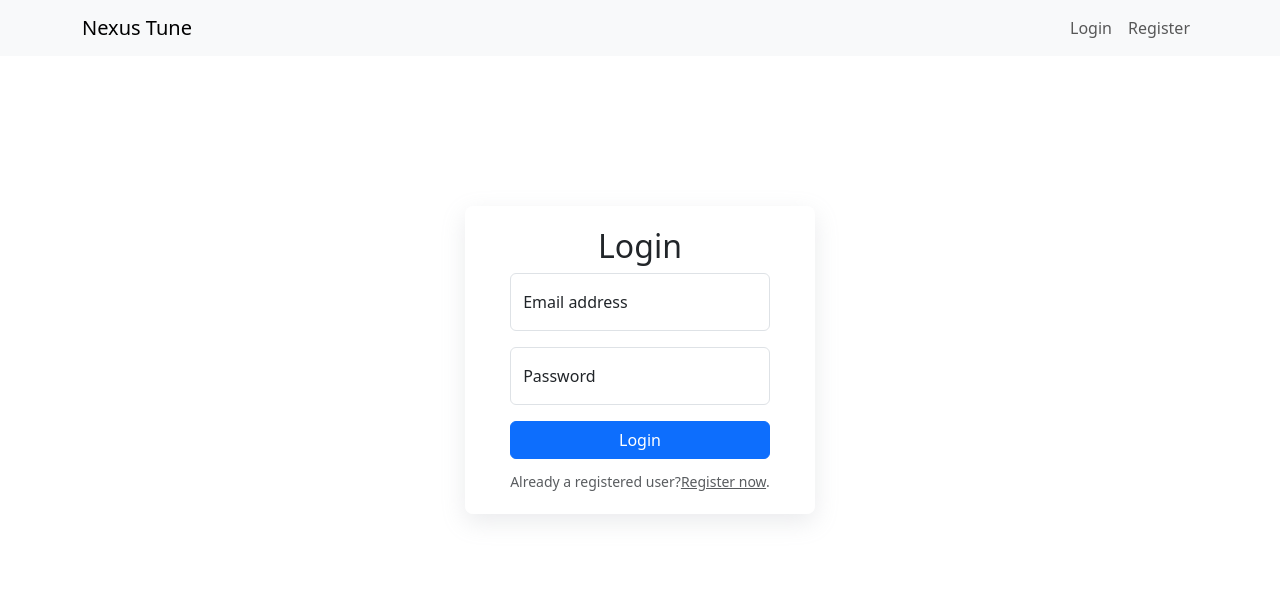
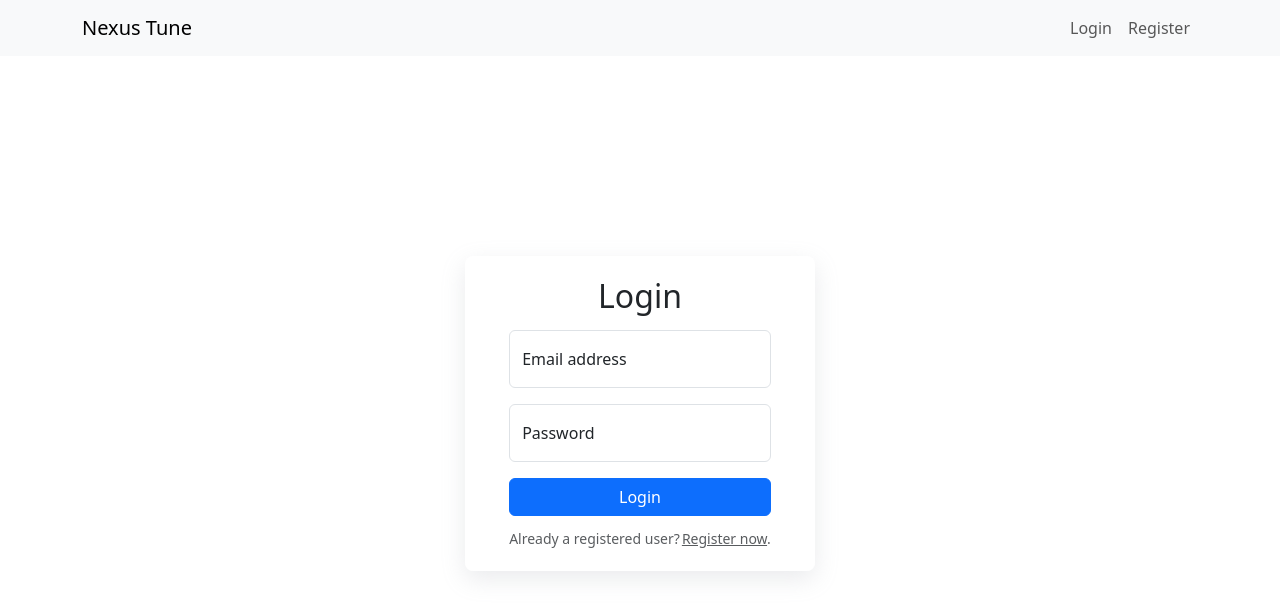
Before and after one commit to rkehadzhiyski/NexusTune, a React (Vite) app in the folder client/: page /login in a window 1280 px wide. Shown: the top 614 px of the page. Built offline with nearby package versions, Linux system fonts and the light colour scheme.

Commit message:
fix main container positioning and login styles

```diff
--- a/client/src/App.tsx
+++ b/client/src/App.tsx
@@ -9,17 +9,19 @@ import CreatePodcast from "./components/createPodcast/CreatePodcast";
 
 const App = () => {
     return (
-        <>
-            <AuthProvider>
-                <Navigation />
+        <AuthProvider>
+            <div className='main'>
+            <Navigation />
+            <div className='inner-container'>
                 <Routes>
                     <Route path="/" element={<Home />} ></Route>
                     <Route path="/login" element={<Login />}></Route>
                     <Route path="/register" element={<Register />} ></Route>
                     <Route path="/create-podcast" element={<CreatePodcast />} ></Route>
                 </Routes>
-            </AuthProvider>
-        </>
+                </div>
+            </div>
+        </AuthProvider>
     )
 }
 
--- a/client/src/components/login/login.module.css
+++ b/client/src/components/login/login.module.css
@@ -21,6 +21,7 @@
 .heading {
     display: flex;
     justify-content: center;
+    margin-bottom: 15px;
 }
 
 .form-fields {
@@ -35,4 +36,5 @@
 .underline-pointer {
     cursor: pointer;
     text-decoration: underline;
+    margin-left: 2px;
 }
--- /dev/null
+++ b/client/src/main.css
@@ -0,0 +1,15 @@
+body{
+    height: 100vh;
+}
+
+.main{
+    height: 100%;
+}
+
+.inner-container {
+    padding: 50px 150px;
+}
+
+#root {
+    height: 100%;
+}
--- a/client/src/main.tsx
+++ b/client/src/main.tsx
@@ -2,6 +2,7 @@ import ReactDOM from 'react-dom/client';
 import { BrowserRouter } from 'react-router-dom';
 import App from './App.tsx';
 
+import '../src/main.css'
 import 'bootstrap/dist/css/bootstrap.min.css';
 
 ReactDOM.createRoot(document.getElementById('root')!).render(
```
